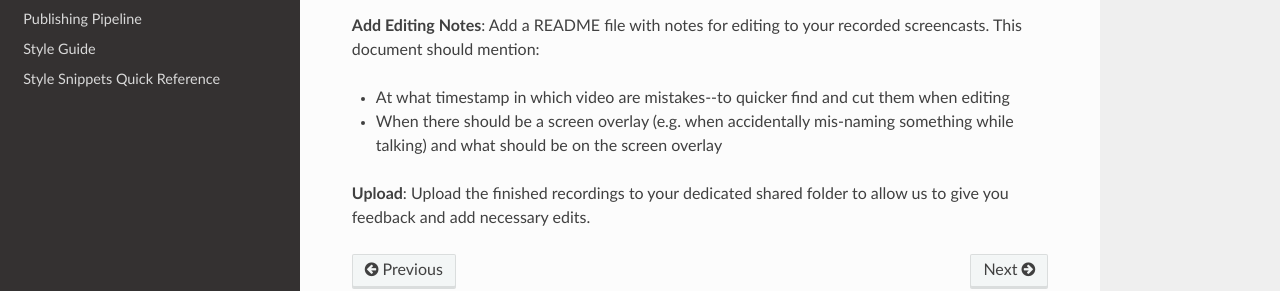
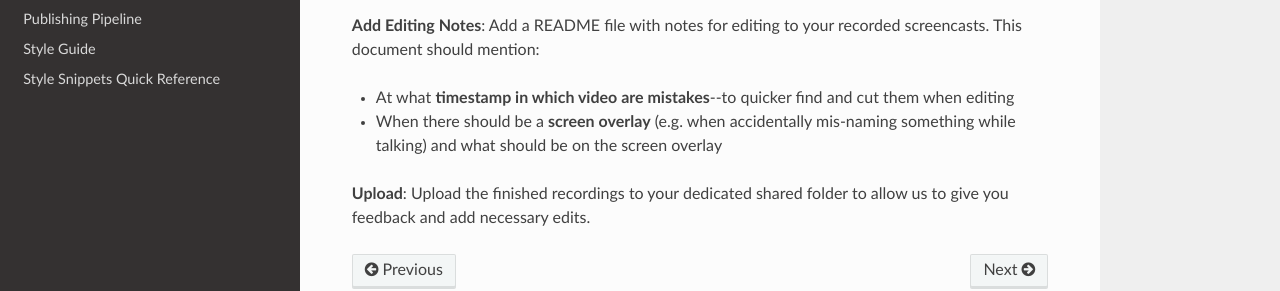
Before and after one commit to iansedano/creator-docs, an MkDocs documentation site: the page built from docs/07-creating-videos.md, in a window 1280 px wide and 900 px high, scrolled down 8231 px. Shown: the part 517-808 px from the top of the window. Built offline with MkDocs 1.6.1, drawn with Linux system fonts in a browser that asks for light colours; nearby versions of some CDN libraries.

Commit message:
Update text

```diff
--- a/docs/07-creating-videos.md
+++ b/docs/07-creating-videos.md
@@ -203,7 +203,7 @@ Below are a selection of tips and tricks to keep in mind to amp up your video cr
 
 **Add Editing Notes**: Add a README file with notes for editing to your recorded screencasts. This document should mention:
 
-* At what timestamp in which video are mistakes--to quicker find and cut them when editing
-* When there should be a screen overlay (e.g. when accidentally mis-naming something while talking) and what should be on the screen overlay
+* At what **timestamp in which video are mistakes**--to quicker find and cut them when editing
+* When there should be a **screen overlay** (e.g. when accidentally mis-naming something while talking) and what should be on the screen overlay
 
 **Upload**: Upload the finished recordings to your dedicated shared folder to allow us to give you feedback and add necessary edits.
```
